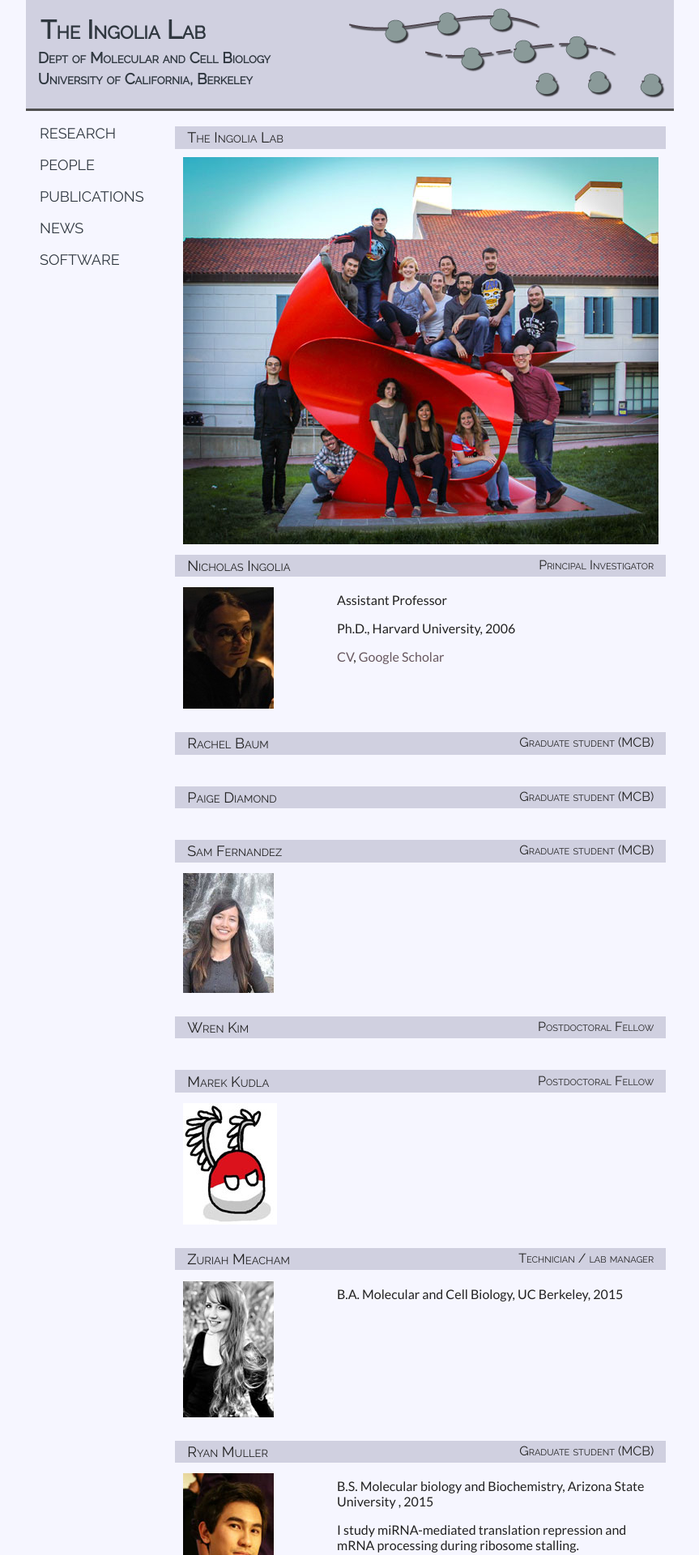
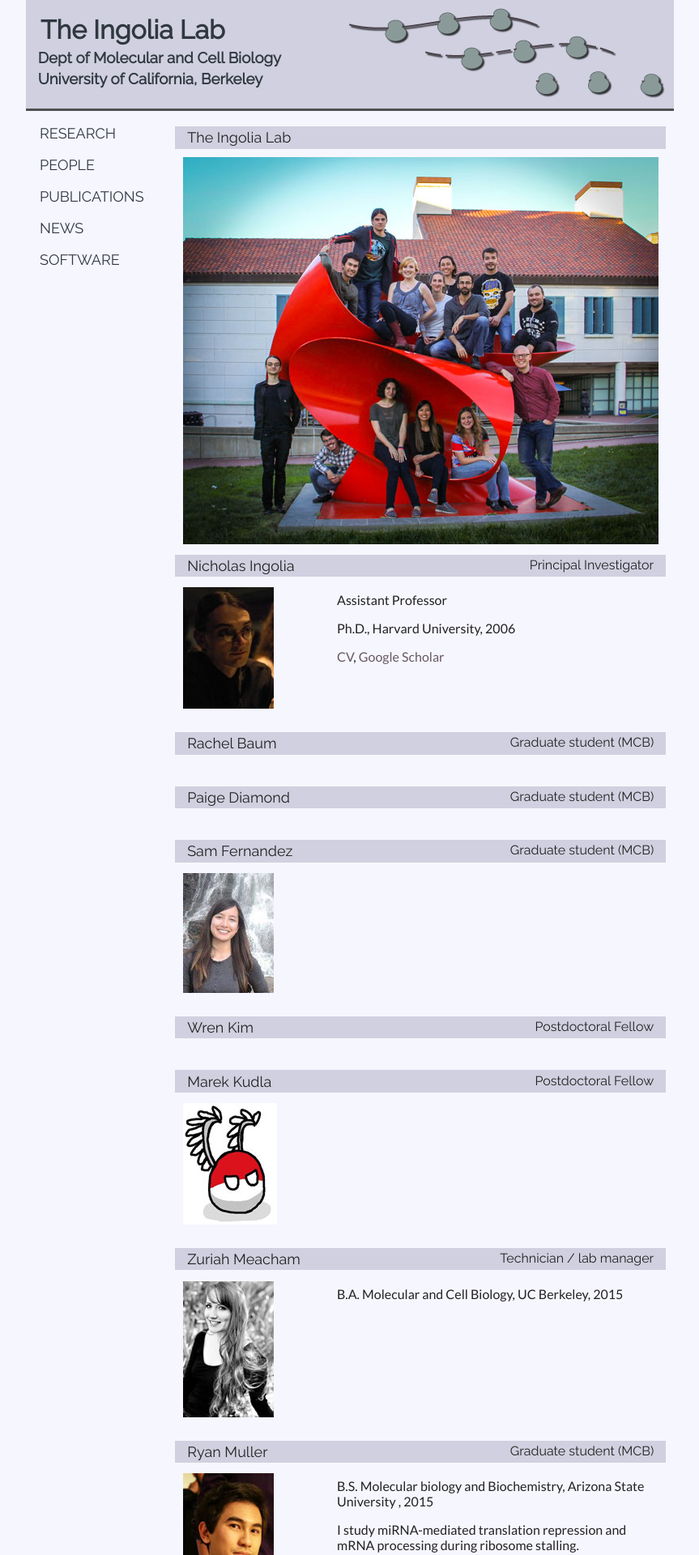
Before and after one commit to ingolia-lab/lab-web-page, a Jekyll site: the page built from src/people.html, in a window 1280 px wide. Shown: the top 1920 px of the page at 81% size, without its empty margins (208-1071 px from the left). Built offline with Jekyll 4.4.1, drawn with Linux system fonts in a browser that asks for light colours.

Commit message:
Removed small caps

```diff
--- a/src/css/style.css
+++ b/src/css/style.css
@@ -62,7 +62,7 @@ div.section-header {
 }
 
 div.section-header p {
-  font-variant: small-caps;
+/*  font-variant: small-caps; */
   font-size: large;
   margin: 0 0 0 0;
   font-family: "Raleway", sans-serif;
@@ -80,7 +80,7 @@ div.person-header {
 }
 
 .person-left {
-  font-variant: small-caps;
+/*  font-variant: small-caps; */
   font-size: large;
   margin: 0 0 0 0;
   float: left;
@@ -93,7 +93,7 @@ div.person-header {
 }
 
 .person-right {
-  font-variant: small-caps;
+/*  font-variant: small-caps; */
   margin: 0 0 0 0;
   float: right;
   width: 46%;
@@ -105,7 +105,7 @@ div.person-header {
 }
 
 .alum-left {
-  font-variant: small-caps;
+/*  font-variant: small-caps; */
   font-size: large;
   margin: 0 0 0 0;
   float: left;
@@ -118,7 +118,7 @@ div.person-header {
 }
 
 .alum-middle {
-  font-variant: small-caps;
+/*  font-variant: small-caps; */
   margin: 0 0 0 0;
   float: left;
   width: 27%;
@@ -130,7 +130,7 @@ div.person-header {
 }
 
 .alum-right {
-  font-variant: small-caps;
+/*  font-variant: small-caps; */
   margin: 0 0 0 0;
   float: right;
   width: 37%;
@@ -160,7 +160,7 @@ div.person-header {
   padding: 0 0 .5em 0;
   margin: 0;
   border-bottom:3px solid #505050;
-  font-variant: small-caps;
+/*  font-variant: small-caps; */
 }
 #header p,
 #header h1,
```
